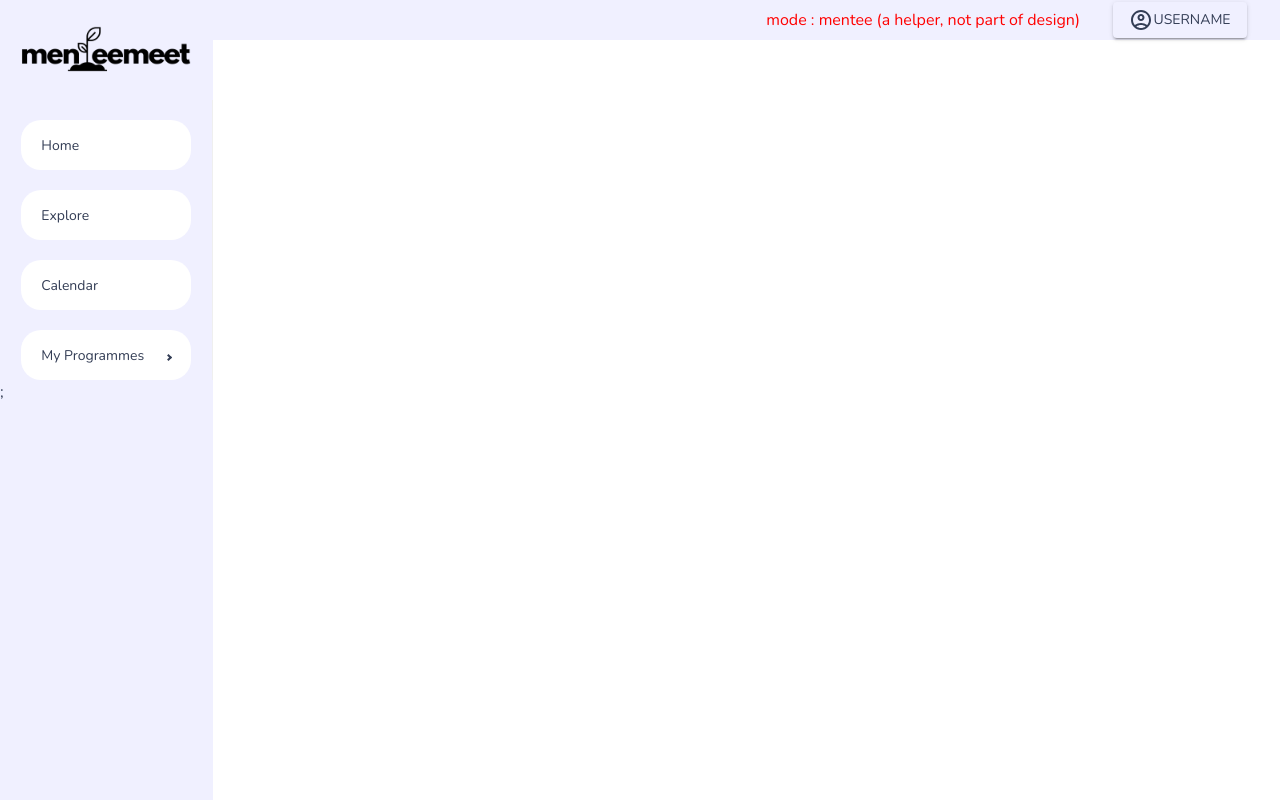
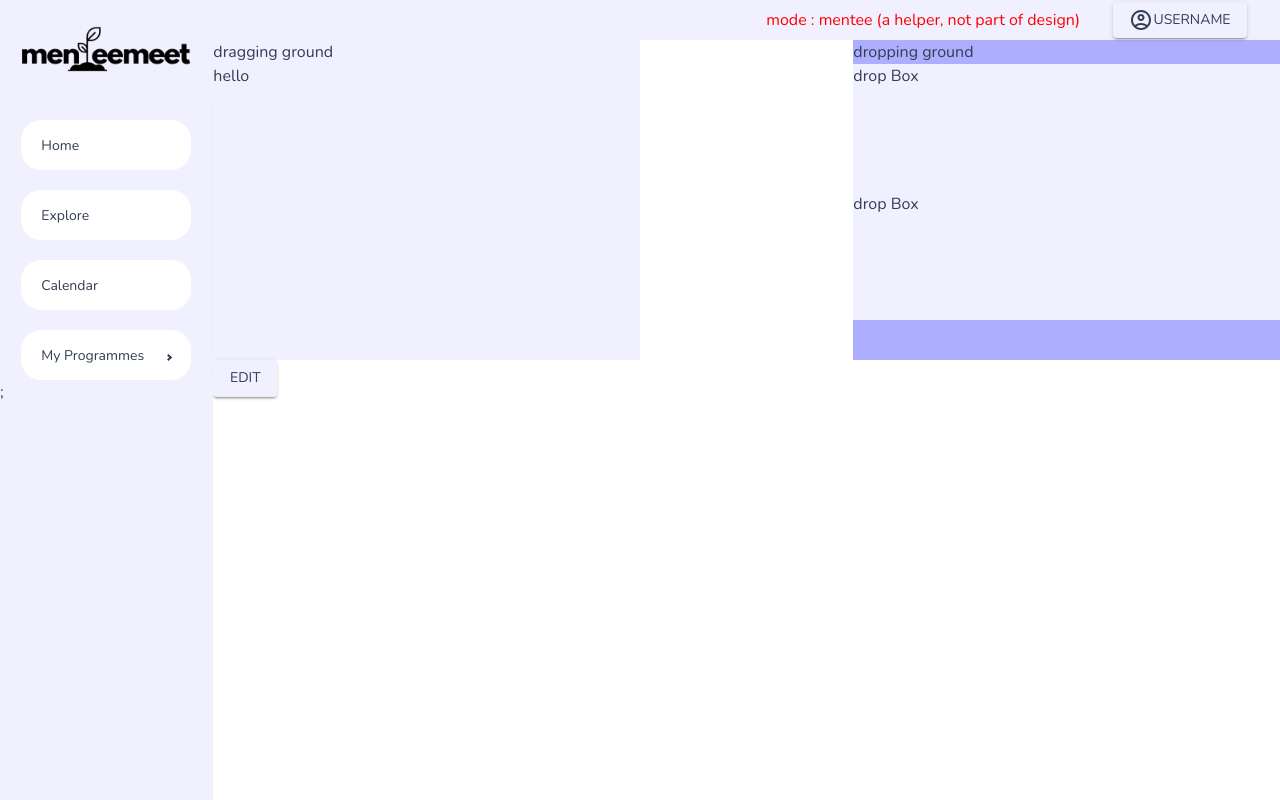
Before and after one commit to HEAP-2023/menteemeet, a React (Create React App) app in the folder client/: page /test in a window 1280 px wide. Built offline with nearby package versions, Linux system fonts and the light colour scheme.

Commit message:
created draggable droppable components; works in testing area; need to integrate with table;

```diff
--- a/client/package.json
+++ b/client/package.json
@@ -3,6 +3,7 @@
   "version": "0.1.0",
   "private": true,
   "dependencies": {
+    "@dnd-kit/core": "^6.0.8",
     "@emotion/react": "^11.11.1",
     "@emotion/styled": "^11.11.0",
     "@hookform/error-message": "^2.0.1",
--- a/client/src/App.js
+++ b/client/src/App.js
@@ -12,6 +12,7 @@ import Programme from "./scenes/programme/Programme";
 import LoginStart from "./scenes/login/LoginStart";
 import { useSelector } from "react-redux";
 import ProtectedRoute from "./ProtectedRoute"
+import Test from "./scenes/testingGrounds/Test";
 
 function App() {
     const userType = useSelector((state) => state.user.userType)
@@ -34,7 +35,7 @@ function App() {
                         <Route path="/explore" element={<Explore programmes={Programmes_available}/>}></Route>
                         <Route path="/profile" element={<Profile peerReviews={peerReviews} history={history} acctInfo={acctInfo}/>}></Route>
                         <Route path="/programmes/:id" element={<Programme programme_details={programmes_enrolled}/>}></Route>
-
+                        <Route path="/test" element={<Test/>} />
                     </Route>
                 </Routes>
             </main>
--- /dev/null
+++ b/client/src/components/Dragggable.jsx
@@ -0,0 +1,22 @@
+import { Box } from "@mui/material"
+import {useDraggable} from '@dnd-kit/core';
+import {CSS} from '@dnd-kit/utilities';
+
+
+const Draggable = ({id, children, disableDrag=true}) => {
+    const {attributes, listeners, setNodeRef, transform} = useDraggable({
+        id: id,
+        disabled : disableDrag,
+    })
+
+    const style = {
+        transform: CSS.Translate.toString(transform),
+    };
+
+
+    return <Box ref={setNodeRef} style={style} {...listeners} {...attributes} >
+        {children}
+    </Box>
+}
+
+export default Draggable;
--- /dev/null
+++ b/client/src/components/Droppable.jsx
@@ -0,0 +1,19 @@
+import { Box } from "@mui/material"
+import {useDroppable} from '@dnd-kit/core';
+
+
+const Droppable = ({id, children,width="100%",height="100%", bgcolor="#f0f0ff", hoverColor="#AEAEFF"}) => {
+    const {isOver, setNodeRef} = useDroppable({
+        id: id,
+      });
+      const style = {
+        background: isOver ? hoverColor : bgcolor,
+        width : width,
+        height : height,
+      };
+
+      return (<div  ref={setNodeRef} style={style}>
+        {children}
+      </div>)
+}
+export default Droppable;
--- a/client/src/components/programme/tabs/Groupings.jsx
+++ b/client/src/components/programme/tabs/Groupings.jsx
@@ -3,18 +3,19 @@ import GroupingTable from "../tables/GroupingTable"
 import { useSelector } from "react-redux";
 import { generateColors } from "../../../theme";
 import AccountCircleOutlinedIcon from '@mui/icons-material/AccountCircleOutlined';
-
+import {DndContext} from '@dnd-kit/core';
 
 
 const Groupings = () => {
     const userType = useSelector((state) => state.user.userType);
-    const colors = generateColors();
     const rows = fetchGroups()
     const columns = structure(userType)
 
 
     return (<Box>
-        <GroupingTable rows={rows} columns={columns}/>
+        <DndContext>
+            <GroupingTable rows={rows} columns={columns}/>
+        </DndContext>
     </Box>);
 }
 export default Groupings
@@ -81,7 +82,7 @@ const displayUsers = (props) => {
     return (<Box width="100%" display="flex" flexDirection="column"     >
         {value.map((user) => {
             return (
-            <Box key={user.id}>
+            <Box key={user.id} draggable>
                 <Button variant="contained" sx={{m:"10px 0", borderRadius:"20px", bgcolor:"#EBEBEB"}}>
                     <AccountCircleOutlinedIcon/>
                     <Typography>{user.name}</Typography>
--- /dev/null
+++ b/client/src/scenes/testingGrounds/Test.jsx
@@ -0,0 +1,58 @@
+import { Box, Typography, Button } from "@mui/material"
+import {DndContext} from '@dnd-kit/core';
+import { useState } from "react";
+import Draggable from "../../components/Dragggable";
+import Droppable from "../../components/Droppable";
+
+const Test = () => {
+    const [parent, setParent] = useState(null)
+    const [disableDrag, toggleDrag] = useState(true)
+    const handleDragEnd = (event) => {
+        const {over} = event;
+
+        // If the item is dropped over a container, set it as the parent
+        // otherwise reset the parent to `null`
+        console.log(event)
+        setParent(over ? over.id : null);
+    }
+
+    const item = (<Draggable id={1} disableDrag={disableDrag}>
+                    <Box>hello</Box>
+                </Draggable>)
+  return (
+    <Box width="100%" height="100%" >
+        <DndContext onDragEnd={handleDragEnd}>
+        <Box width="100%" height="40%" display="flex" justifyContent="space-between">
+            {/* dragging ground */}
+            <Box width="40%" height="100%" bgcolor="primary.main">
+                <Typography>dragging ground</Typography>
+                {parent === null ? item : null}
+
+            </Box>
+
+            {/* dropping ground */}
+            <Box width="40%" height="100%" bgcolor="secondary.main">
+                <Typography>dropping ground</Typography>
+
+                <Droppable id={4} height="40%" >
+                    <Box width="100%" height="100%" >
+                        <Typography>drop Box</Typography>
+                        {parent === 4 ? item : null}
+                    </Box>
+                </Droppable>
+
+                <Droppable id={5}  height="40%">
+                    <Box width="100%" height="100%" >
+                        <Typography>drop Box</Typography>
+                        {parent === 5 ? item : null}
+                    </Box>
+                </Droppable>
+            </Box>
+        </Box>
+        </DndContext>
+        <Button variant="contained" onClick={()=>toggleDrag(!disableDrag)}>{disableDrag ?  "edit" : "cancel" }</Button>
+    </Box>
+
+  )
+}
+export default Test
```
Also changed, not shown: 1 other file (tests, documents, lock files or other folders).
